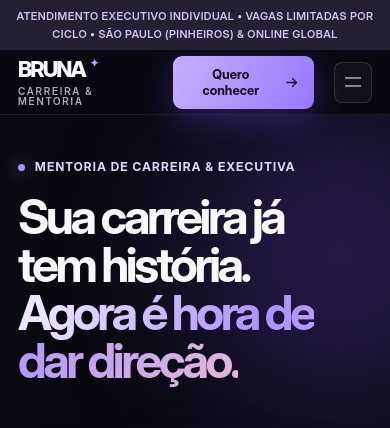
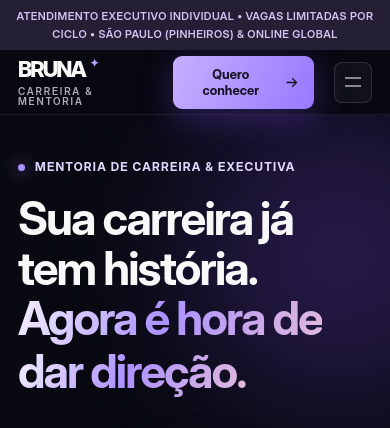
Before and after one commit to RenegedKrl/BRUNA-COACH, a website: page index.html in a window 390 px wide. Shown: the top 428 px of the page. Drawn offline with Linux system fonts and the light colour scheme.

Commit message:
fix(hero): ajustar line-height e letter-spacing do h1 evitando corte e colisao de letras e acentos

```diff
--- a/css/base.css
+++ b/css/base.css
@@ -128,7 +128,10 @@ textarea:focus-visible {
   -webkit-background-clip: text;
   background-clip: text;
   color: transparent;
-  display: inline;
+  display: inline-block;
+  padding-bottom: 0.06em;
+  -webkit-box-decoration-break: clone;
+  box-decoration-break: clone;
 }
 
 .section-title {
--- a/css/sections.css
+++ b/css/sections.css
@@ -192,11 +192,12 @@
 
 .hero h1 {
   font-size: clamp(46px, 5.2vw, 82px);
-  letter-spacing: -0.075em;
-  line-height: 1.01;
+  letter-spacing: -0.045em;
+  line-height: 1.09;
   font-weight: 680;
   max-width: 720px;
   margin: 0;
+  padding-bottom: 0.04em;
 }
 
 .hero h1 .gradient-text {
@@ -1116,6 +1117,8 @@
 
   .hero h1 {
     font-size: clamp(46px, 5.8vw, 68px);
+    line-height: 1.09;
+    letter-spacing: -0.045em;
   }
 
   .presentation-grid {
@@ -1280,10 +1283,11 @@
 
   .hero h1 {
     order: 2;
-    font-size: clamp(48px, 12vw, 73px);
+    font-size: clamp(46px, 11.5vw, 70px);
     max-width: 100%;
-    letter-spacing: -0.072em;
-    line-height: 1.0;
+    letter-spacing: -0.042em;
+    line-height: 1.09;
+    padding-bottom: 0.05em;
   }
 
   .hero-desc {
@@ -2014,7 +2018,9 @@
 /* Small Mobile Screens (<= 380px, e.g. 320px - 375px) */
 @media (max-width: 380px) {
   .hero h1 {
-    font-size: 47px;
+    font-size: clamp(35px, 10.5vw, 42px);
+    line-height: 1.10;
+    letter-spacing: -0.04em;
   }
 
   .nav .btn {
--- a/index.html
+++ b/index.html
@@ -90,7 +90,8 @@
 
           <h1 id="hero-heading">
             Sua carreira já<br>tem história.<br>
-            <span class="gradient-text">Agora é hora de<br>dar direção.</span>
+            <span class="gradient-text">Agora é hora de</span><br>
+            <span class="gradient-text">dar direção.</span>
           </h1>
 
           <p class="hero-desc">
```
